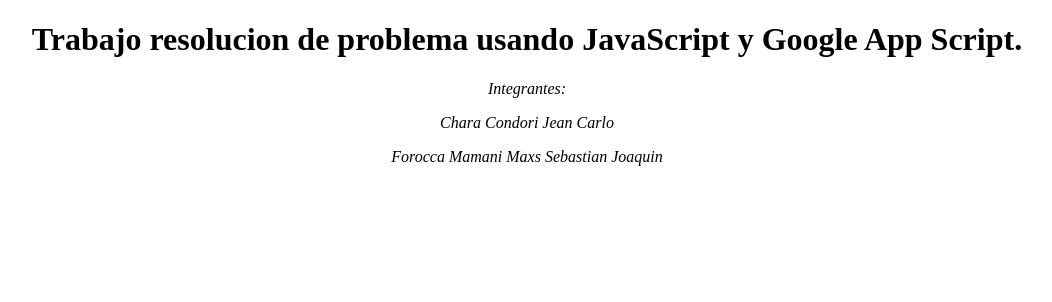
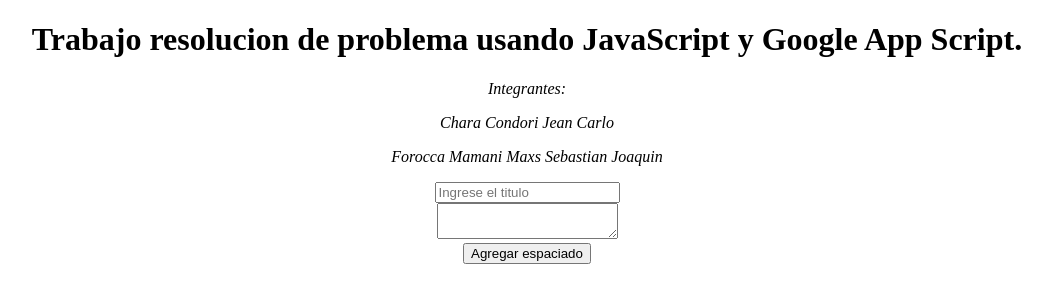
Before and after one commit to JeanChara/pweb2_trabajo_js_gs, a plain HTML site: page index.html in a window 1280 px wide. Shown: the whole page, without its empty margins (113-1165 px from the left). Drawn offline with Linux system fonts and the light colour scheme.

Commit message:
añadido form

```diff
--- a/index.html
+++ b/index.html
@@ -19,6 +19,18 @@
 
     <body>
 
+        <form style="text-align: center;">
+
+            <input class="titulo" type="text" placeholder="Ingrese el titulo" name="titulo"> <br>
+            <textarea class = "cuerpo" type="text" name="cuerpo"> </textarea><br>
+
+            <button class="boton">Agregar espaciado</button>
+
+        </form>
+
+        <p></p>
+
+
     </body>
 
 </html>
```
